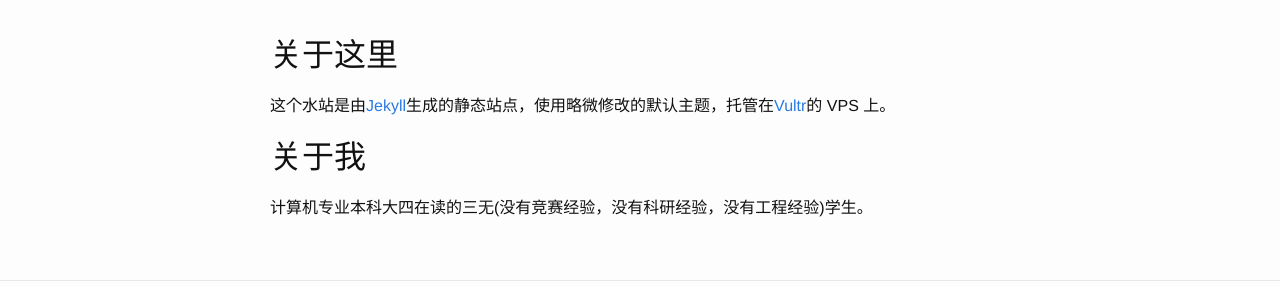
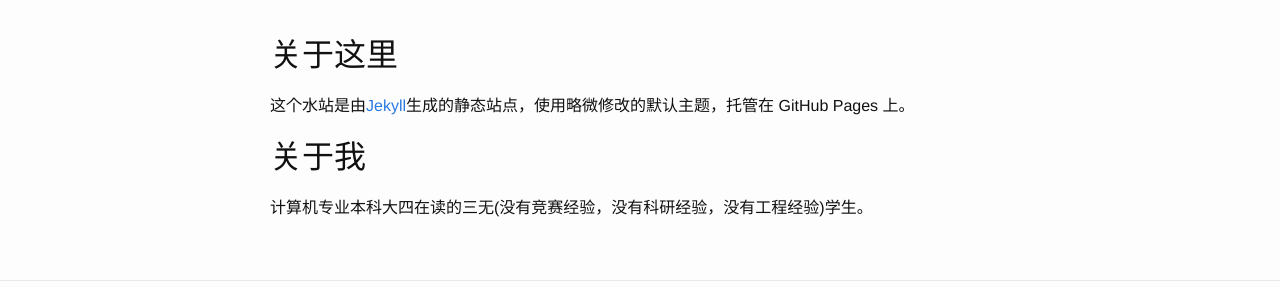
Before and after one commit to Wonicon/Wonicon.github.io, a Jekyll site: the page built from about.md, in a window 1280 px wide. Shown: the part 133-420 px from the top of the page. Built offline with Jekyll 4.4.1, drawn with Linux system fonts in a browser that asks for light colours; comment, search, counter and statistics services are not loaded.

Commit message:
Change platform

```diff
--- a/about.md
+++ b/about.md
@@ -6,7 +6,7 @@ permalink: /about.html
 
 ## 关于这里
 
-这个水站是由[Jekyll](http://jekyllrb.com)生成的静态站点，使用略微修改的默认主题，托管在[Vultr](https://www.vultr.com/)的 VPS 上。
+这个水站是由[Jekyll](http://jekyllrb.com)生成的静态站点，使用略微修改的默认主题，托管在 GitHub Pages 上。
 
 ## 关于我
 
```
